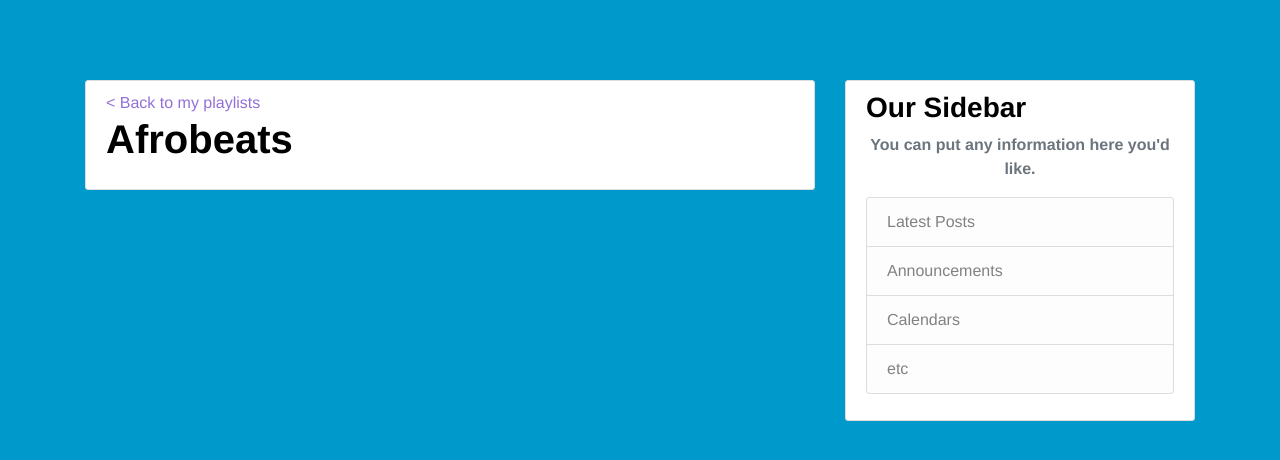
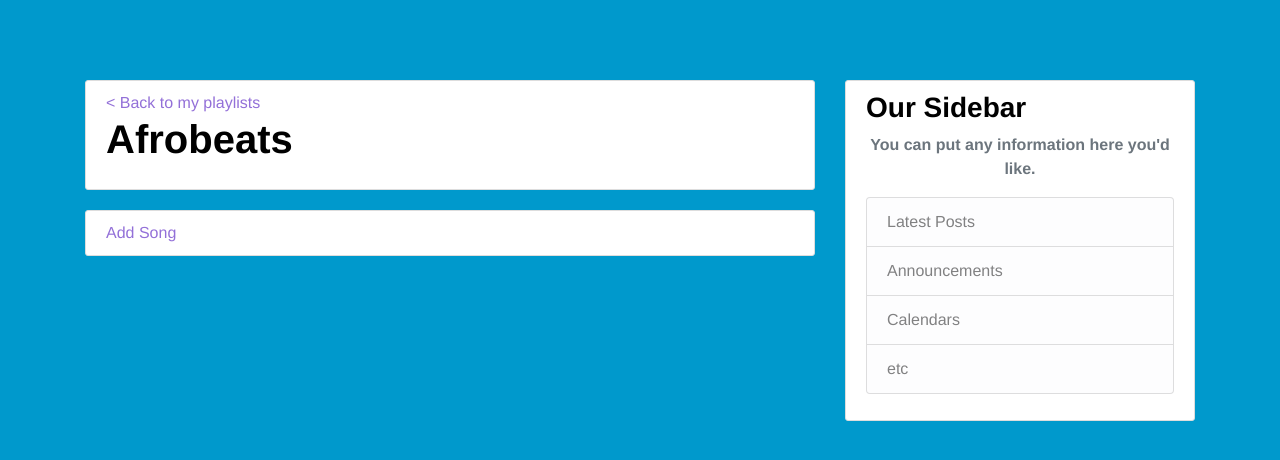
Before and after one commit to sinead-obeng/COM2025_CW, a Django app: page //1/ in a window 1280 px wide. Shown: the top 460 px of the page. Run offline with Django 3.2, Linux system fonts and the light colour scheme; data comes from the database, SQL or seed files in the repository; some libraries are stand-ins or nearby versions.

Commit message:
Creating the add song page

```diff
--- a/projectsite/music/templates/music/displayplaylist.html
+++ b/projectsite/music/templates/music/displayplaylist.html
@@ -1,8 +1,18 @@
 {% extends "blog/base.html" %}
 {% block content %}
-<div class="content-section">
-    <a href="{% url 'music-playlist' %}">< Back to my playlists</a>
-    <h1>{{ object.list_title }}</h1>
-    <p>{{ object.description }}</p>
-</div>
+    <div class="content-section">
+        <a href="{% url 'music-playlist' %}">< Back to my playlists</a>
+        <h1>{{ object.list_title }}</h1>
+        <p>{{ object.description }}</p>
+    </div>
+    <article class="media content-section">
+        <div class="media-body">
+            <a href="{% url 'music-add_song' %}">Add Song</a>
+        </div>
+    </article>
+    {% for song in songs %}
+        {% if song.playlist == object.list_title %}
+        {% endif %}
+    {% endfor %}
+
 {% endblock content %}
--- a/projectsite/music/urls.py
+++ b/projectsite/music/urls.py
@@ -6,5 +6,6 @@ from .views import PlaylistDetailView
 urlpatterns = [
     path('playlist/', views.playlist, name='music-playlist'),
     path('create_playlist/', views.create_playlist, name='music-create_playlist'),
-    path('/<int:pk>/', PlaylistDetailView.as_view(), name='music-display_playlist')
+    path('/<int:pk>/', PlaylistDetailView.as_view(), name='music-display_playlist'),
+    path('add_song', views.add_song, name='music-add_song')
 ]
--- a/projectsite/music/views.py
+++ b/projectsite/music/views.py
@@ -49,3 +49,11 @@ def create_playlist(request):
 class PlaylistDetailView(DetailView):
     model = Playlist
     template_name = 'music/displayplaylist.html'
+
+
+
+def add_song(request):
+    context = {
+        'playlists': Playlist.objects.all(),
+    }
+    return render(request, 'music/addsong.html', context)
```
Also changed, not shown: projectsite/music/templates/music/addsong.html (added, +7 -0 lines), projectsite/music/templates/music/playlist.html (+3 -8 lines).
